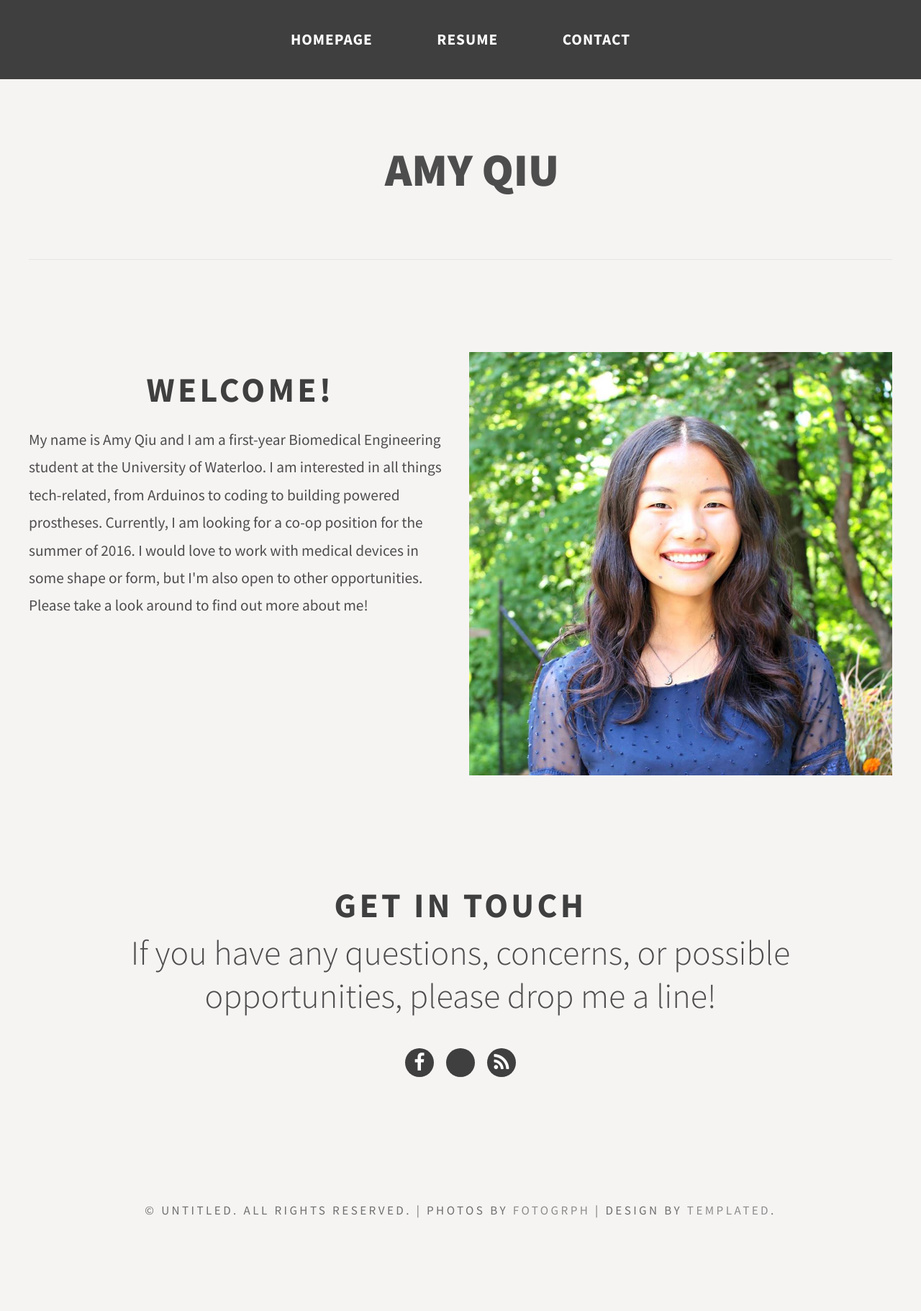
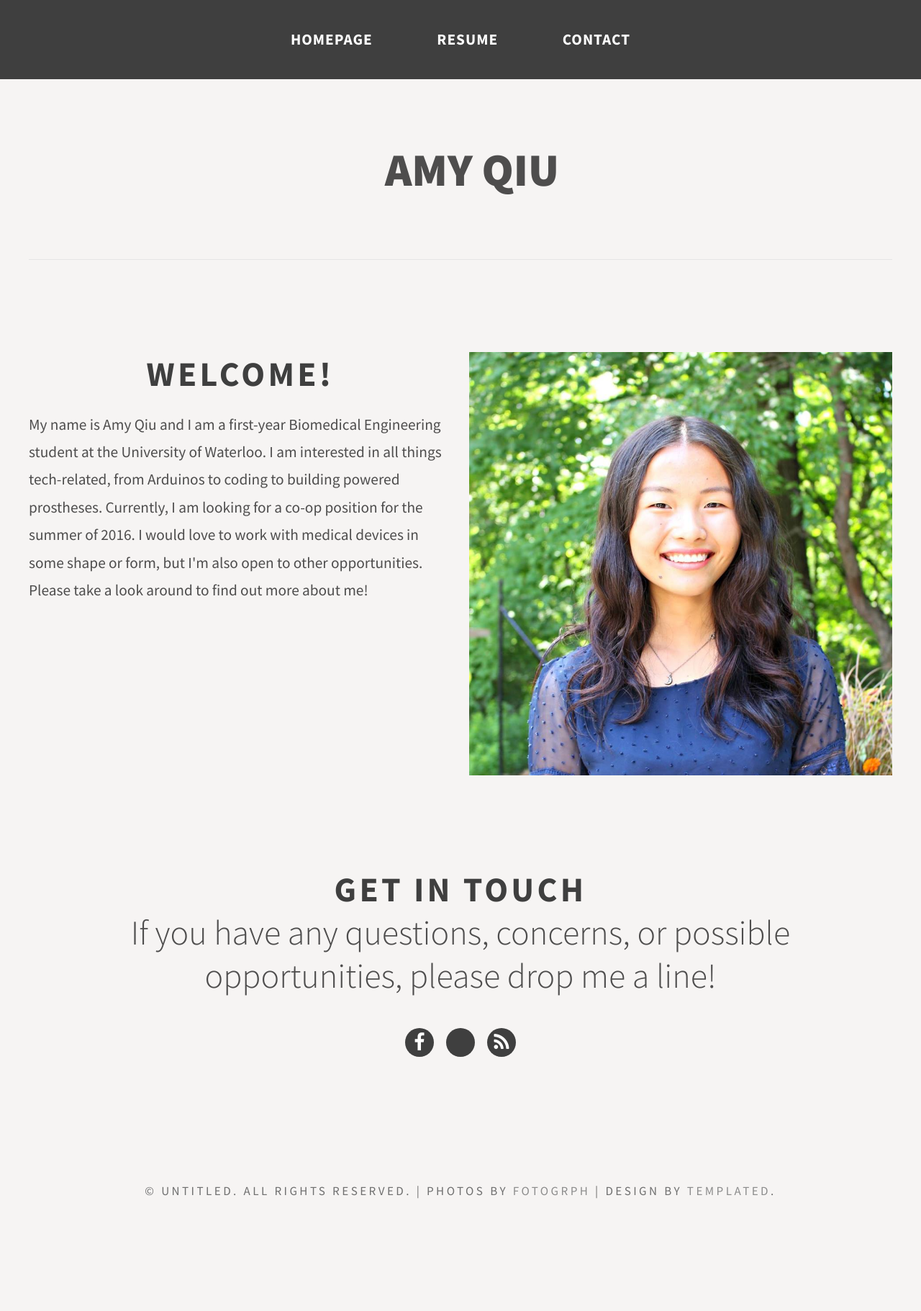
Before and after one commit to amyqiu/amyqiu, a Jekyll site: the page index.html, which Jekyll copies as it is, in a window 1280 px wide. Shown: the whole page at 72% size. Built offline with Jekyll 4.4.1, drawn with Linux system fonts in a browser that asks for light colours; nearby versions of some CDN libraries; some web fonts are replaced; library files that are not in the unit come from our copies; after the commit the page ends 1793 px from its top, so only the background shows below that.

Commit message:
Update default.css

```diff
--- a/css/default.css
+++ b/css/default.css
@@ -157,12 +157,13 @@
 	{
 		overflow: hidden;
 		margin-bottom: 1em;
-		margin-top: 1em;
+		margin-top: 0em;
 		text-align: center;
 	}
 
 	.major h2
 	{
+		margin-top: 0em;
 		letter-spacing: 0.10em;
 		text-transform: uppercase;
 		font-size: 2em;
@@ -173,7 +174,6 @@
 	.major .byline
 	{
 		display: block;
-		padding-top: 0.2em;
 		font-weight: 300;
 		font-size: 1.5em;
 	}
@@ -350,6 +350,7 @@
 	#content h2
 	{
 		font-size: 2em;
+		margin-top: 0em;
 	}
 
 	#content .byline
```
